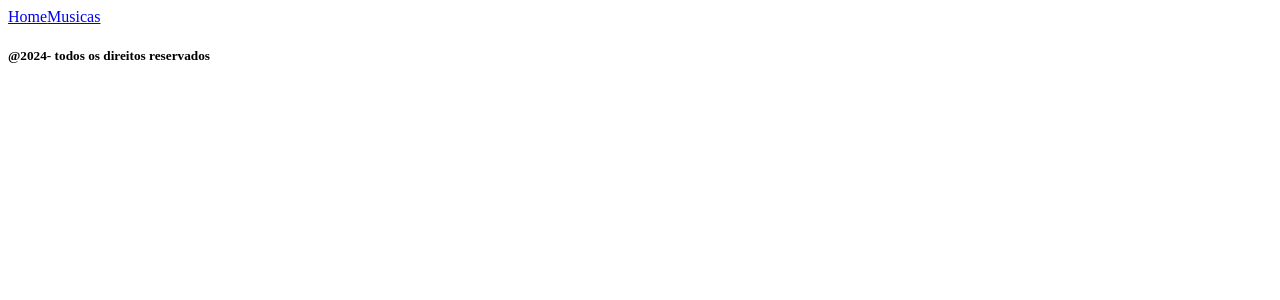
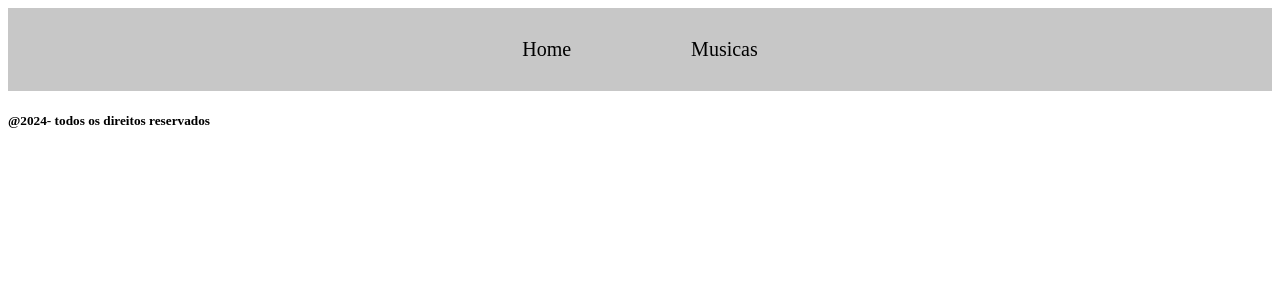
Before and after one commit to Pedro-Josue/loja-musicas, a React (Vite) app: page / in a window 1280 px wide. Shown: the top 300 px of the page. Built offline with nearby package versions, Linux system fonts and the light colour scheme.

Commit message:
estilo na nav bar

```diff
--- a/src/components/Nav.jsx
+++ b/src/components/Nav.jsx
@@ -4,15 +4,14 @@ import { Link } from 'react-router-dom';
 
 const Nav=()=>{
     return(
-        <>
+        <NavStyle>
             <nav className='navbar'>
                 <div className='nav-links'>
                     <Link to='/' className='navlink'>Home</Link>
                     <Link to='/musicas' className='navlink'>Musicas</Link>
                 </div>
             </nav>
-        </>
-
+        </NavStyle>
     )
 }
 
--- a/src/css/NavStyle.jsx
+++ b/src/css/NavStyle.jsx
@@ -12,11 +12,11 @@ export const NavStyle =styled.section `
     z-index: 1000;
 }
 
-#logo-nav {
+/* #logo-nav {
     width: 50px;
     height: 50px;
     margin-left: 0.5%;
-}
+} */
 
 .nav-links {
     display: flex;
```
